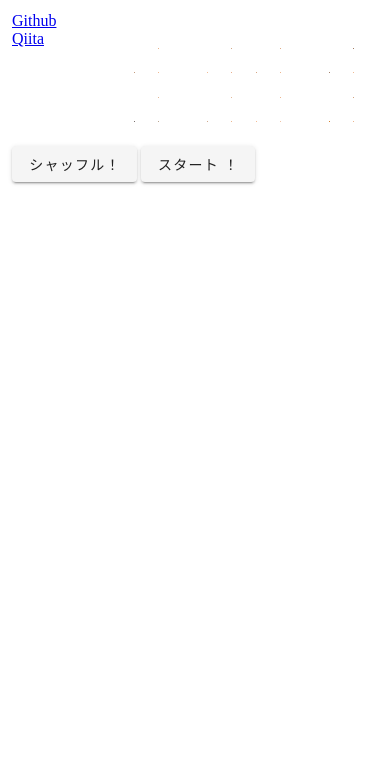
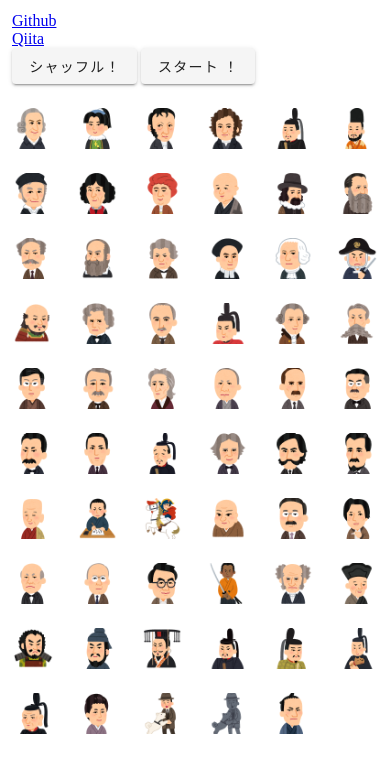
Before and after one commit to umihico/animated-random-user-picker, a plain HTML site: page index.html in a window 390 px wide. Drawn offline with nearby package versions, Linux system fonts and the light colour scheme.

Commit message:
fix mobile layout

```diff
--- a/index.html
+++ b/index.html
@@ -12,14 +12,20 @@
     <v-container>
         <p><a target="_blank" href="https://github.com/umihico/animated-random-user-picker">Github</a></p>
         <p><a target="_blank" href="https://qiita.com/umihico/items/7878dbaca57b21d2bfc0">Qiita</a></p>
+        <v-btn @click="shuffle">シャッフル！</v-btn>
+        <v-btn @click="run">
+            <template v-if="moving">ストップ</template>
+            <template v-else>スタート</template>
+            ！
+        </v-btn>
         <v-row>
-            <v-col cols="3">
-                <v-img v-if="picked" :src="picked"></v-img>
+            <v-col xl="3" lg="3" md="4" sm="3" cols="12">
+                <v-img max-height="200" contain v-if="picked" :src="picked"></v-img>
             </v-col>
-            <v-col cols="9">
+            <v-col xl="9" lg="9" md="8" sm="9" cols="12">
                 <v-row>
-                    <v-col cols="1" v-for="path in paths" v-bind:key="path">
-                        <v-img :src="path"
+                    <v-col xl="1" lg="1" md="2" sm="2" cols="2" v-for="path in paths" v-bind:key="path">
+                        <v-img contain :src="path" max-height="50"
                                :gradient="(picked==path) ? 'to top right, rgba(100,115,201,.60), rgba(100,115,201,.60)' : ''"
                         >
                             <div class="fill-height bottom-gradient"></div>
@@ -28,12 +34,6 @@
                 </v-row>
             </v-col>
         </v-row>
-        <v-btn @click="shuffle">シャッフル！</v-btn>
-        <v-btn @click="run">
-            <template v-if="moving">ストップ</template>
-            <template v-else>スタート</template>
-            ！
-        </v-btn>
         <div style="max-width:500px">
         </div>
     </v-container>
```
